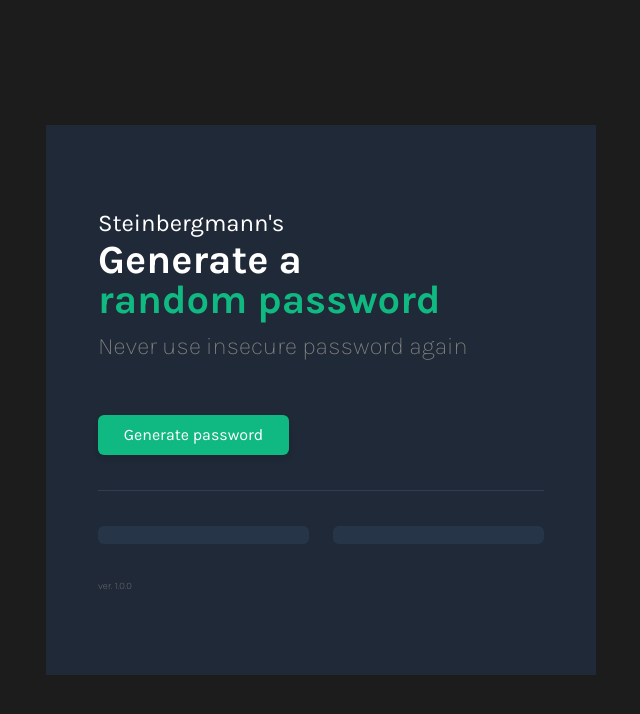
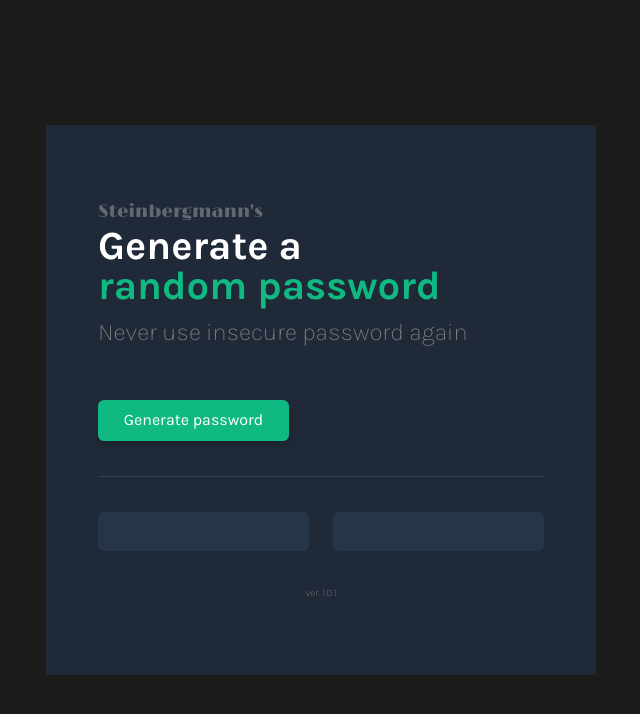
Before and after one commit to steinbergmann/scrmb-js-2-pass_gen, a plain HTML site: page index.html in a window 1280 px wide. Shown: the whole page, without its empty margins (319-959 px from the left). Drawn offline with nearby package versions, Linux system fonts and the light colour scheme.

Commit message:
ver. 1.0.1
- Fix issues with empty password field size
- Minor UI improvements˛Í

```diff
--- a/index.html
+++ b/index.html
@@ -6,6 +6,8 @@
     <link rel="preconnect" href="https://fonts.googleapis.com">
     <link rel="preconnect" href="https://fonts.gstatic.com" crossorigin>
     <link href="https://fonts.googleapis.com/css2?family=Karla:ital,wght@0,200..800;1,200..800&display=swap"
+        rel="stylesheet">
+    <link href="https://fonts.googleapis.com/css2?family=DM+Serif+Display:ital@0;1&family=Limelight&display=swap"
         rel="stylesheet">
     <meta charset="UTF-8">
     <meta name="viewport" content="width=device-width, initial-scale=1.0">
@@ -27,7 +29,7 @@
             <div class="pass-el" id="pass-el-left"></div>
             <div class="pass-el" id="pass-el-right"></div>
         </div>
-        <p class="version-text">ver. 1.0.0</p>
+        <p class="version-text">ver. 1.0.1</p>
     </div>
 
 
--- a/style.css
+++ b/style.css
@@ -26,6 +26,12 @@ h1{
     margin-bottom: 10px;
 }
 
+h2{
+    font-family: "Limelight", sans-serif;
+    font-size: 18px;
+    color: rgba(255, 255, 255, 0.301);
+}
+
 h1 span{
     display: block;
     color: #10B981;
@@ -42,6 +48,7 @@ p{
 
 .version-text{
     font-size: 10px;
+    text-align: center;
 }
 
 button{
@@ -78,6 +85,7 @@ button:active{
     display: flex;
     gap: 24px;
 
+
 }
 
 .pass-el{
@@ -86,5 +94,6 @@ button:active{
     flex-basis: 50%;
     text-align: center;
     border-radius: 6px;
-    padding: 9px 15px
+    padding: 9px 15px;
+    height: 39px;
 }
```
